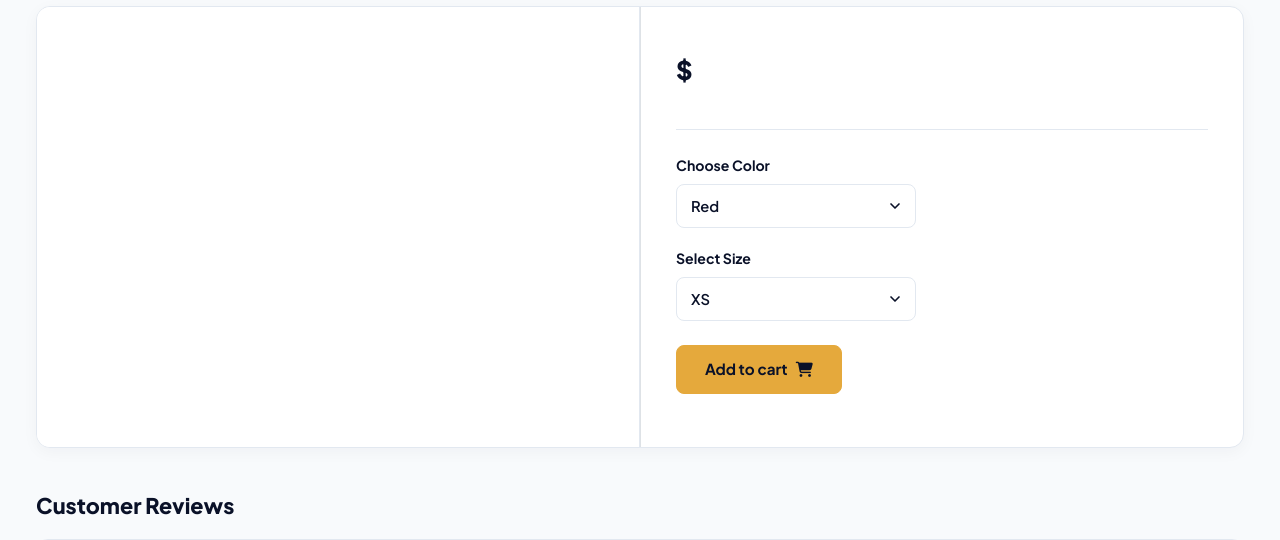
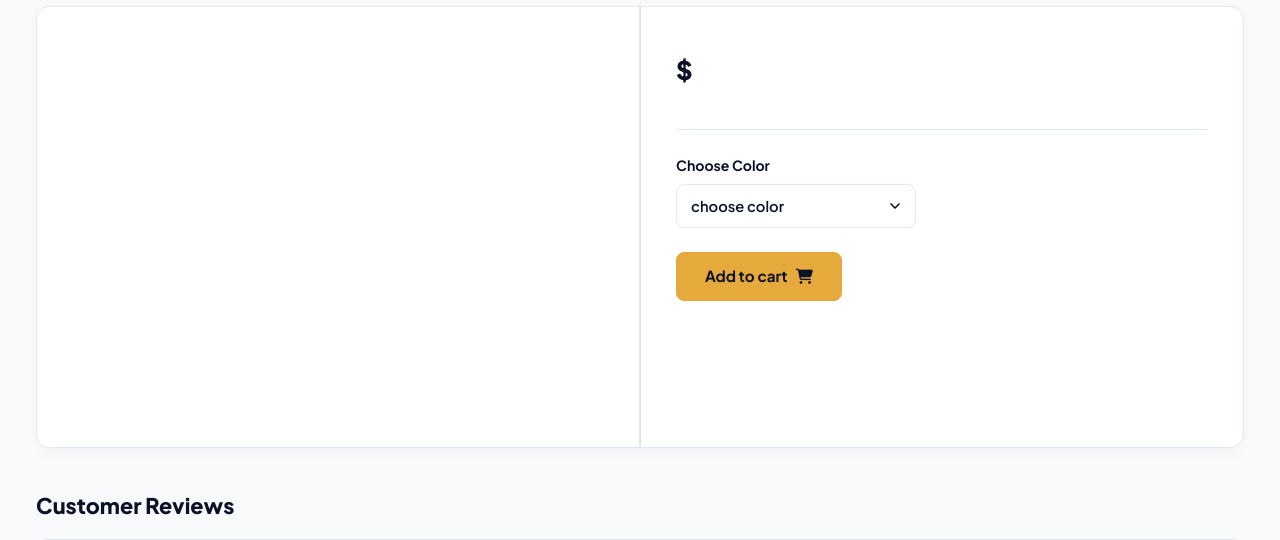
Before and after one commit to guptavaishali628/ZenithStore-Django, a Django app: template templates/store/product_detail.html in a window 1280 px wide. Shown: the part 203-743 px from the top of the page. Run offline with Django 5.2, Linux system fonts and the light colour scheme; the template is opened without the code that fills it, so the values that code supplies are empty.

Commit message:
Fetching Dynamic Product Variation

```diff
--- a/carts/views.py
+++ b/carts/views.py
@@ -16,8 +16,8 @@ def cart_id(request):
 def add_cart(request, product_id):
     # take the value from brows url because we are using get request(for product variation)
     color = request.GET['color'] # color= name of selected value from dropdown
-    size = request.GET['size']
-    # return HttpResponse(color + '' + size)
+    # size = request.GET['size']
+    return HttpResponse(color)
     exit()
 
     # get the product
--- a/templates/store/product_detail.html
+++ b/templates/store/product_detail.html
@@ -55,29 +55,26 @@
               <div class="variation-group">
                 <label class="variation-label">Choose Color</label>
                 <div class="variation-chips">
-                  <select name="color" class="variation-select">
-                    <option value="red">Red</option>
-                    <option value="Yellow">Yellow</option>
-                    <option value="Green">Green</option>
-                    <option value="Pink">Pink</option>
-                    <option value="Blue">Blue</option>
+                  <select name="color" class="variation-select form-control" required>
+                    <option value="" disabled selected>choose color</option>
+                    {% for i in single_product.variation_set.all%}
+                    <option value="{{ i.variation_value}}">{{ i.variation_value}}</option>
+                    {% endfor %}
                   </select>
                 </div>
               </div>
 
-              <!-- Select Size (Dropdown Styled) -->
+              <!-- Select Size (Dropdown Styled)
               <div class="variation-group">
                 <label class="variation-label">Select Size</label>
                 <div class="variation-chips">
                   <select name="size" class="variation-select">
-                    <option value="xs">XS</option>
-                    <option value="s">S</option>
-                    <option value="m">M</option>
-                    <option value="l">L</option>
-                    <option value="xl">XL</option>
+                    {% for i in single_product.variation_set.all%}
+                    <option value="{{ i.variation_size}}">{{ i.variation_size}}</option>
+                    {% endfor %}
                   </select>
                 </div>
-              </div>
+              </div> -->
 
               <!-- Add to Cart Button -->
               <div class="mt-4">
```
